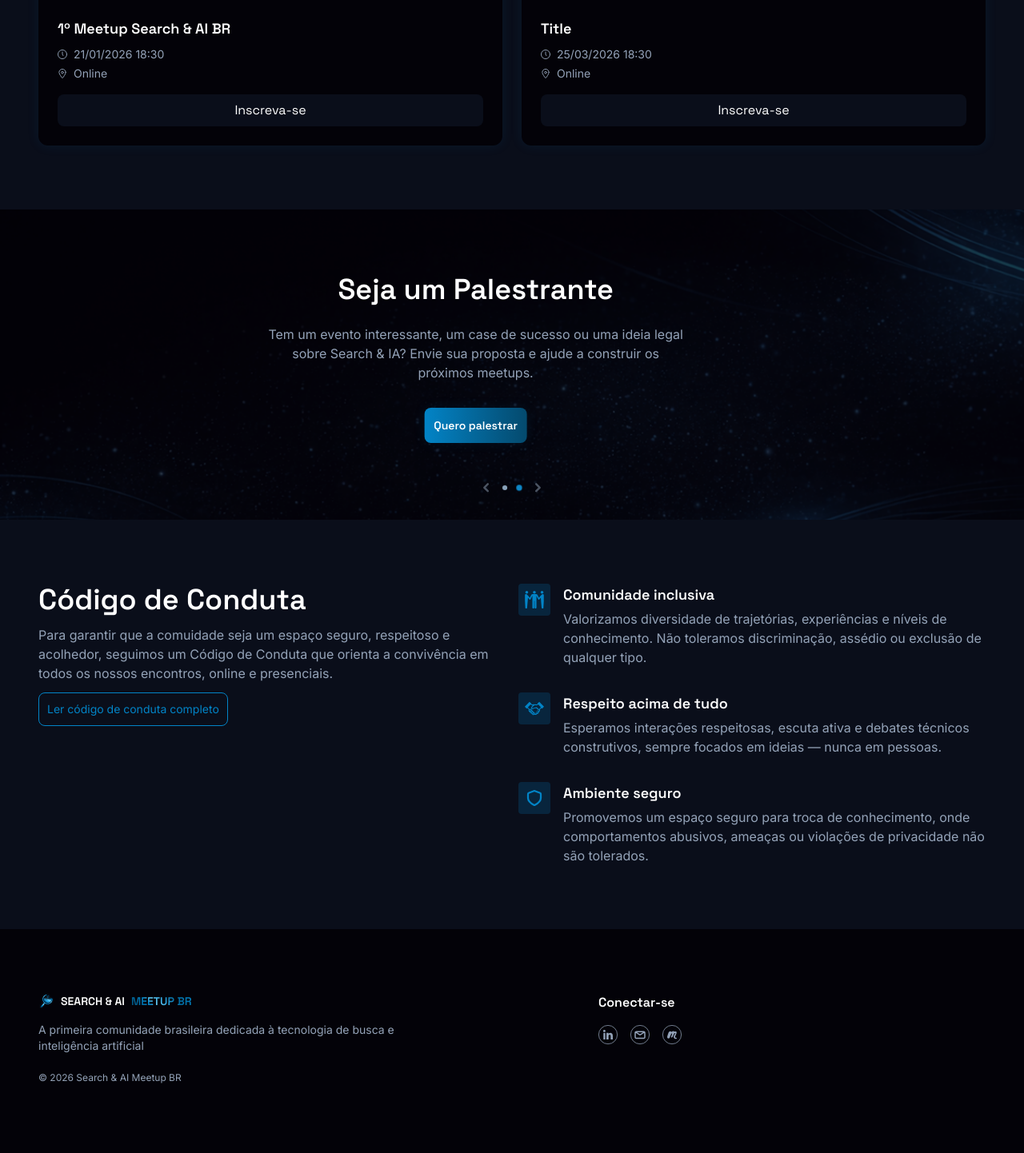
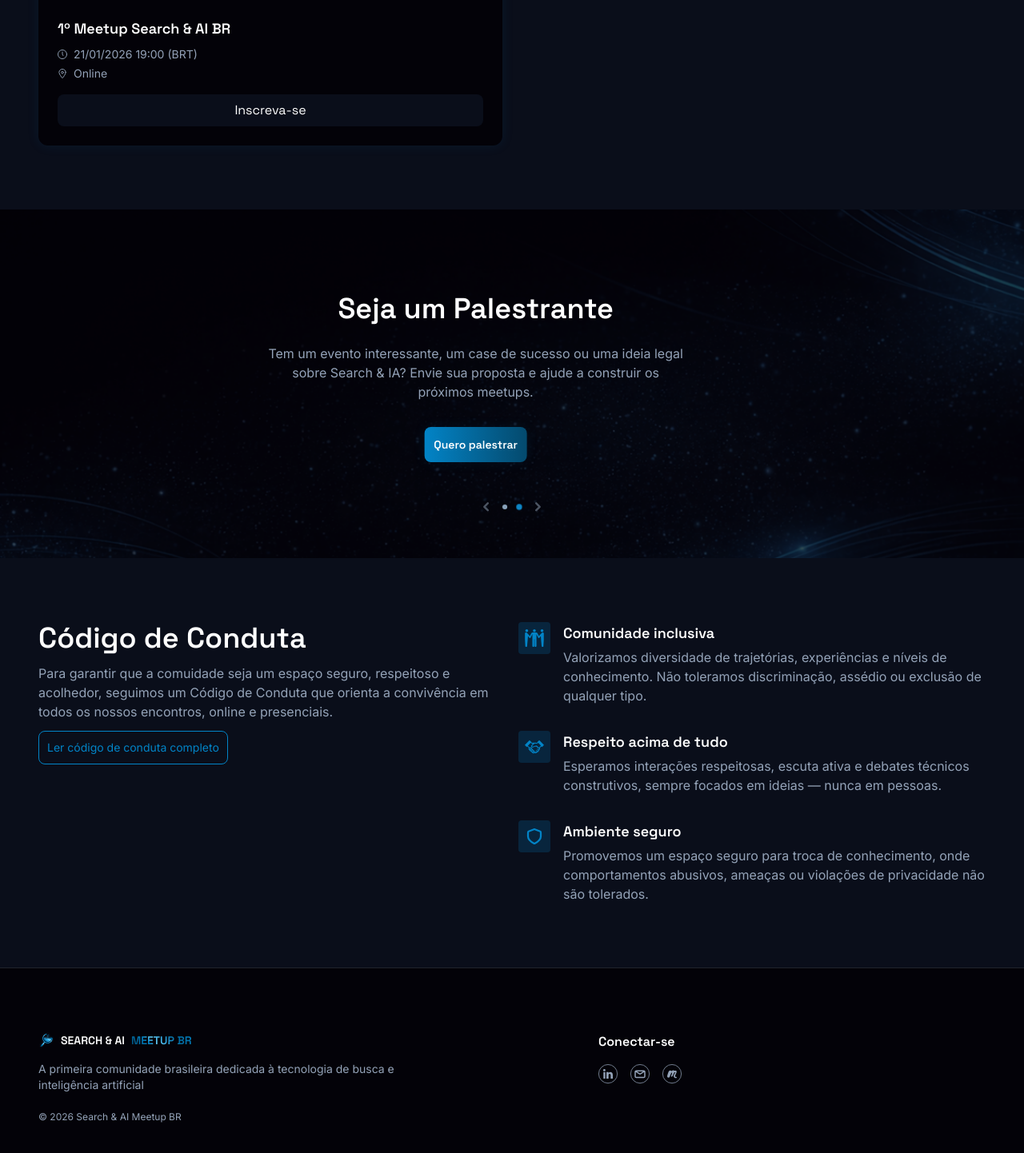
Before and after one commit to search-ai-meetup-br/site, a React (Vite) app: page / in a window 1280 px wide. Shown: the part 1846-3288 px from the top of the page at 80% size. Built offline with nearby package versions, Linux system fonts and the light colour scheme.

Commit message:
Add links

```diff
--- a/src/components/layout/Footer.jsx
+++ b/src/components/layout/Footer.jsx
@@ -9,7 +9,7 @@ export default function Footer() {
     const { t } = useTranslation();
 
     return (
-        <footer id="footer" className="">
+        <footer id="footer" className="border-t border-text-body/20">
             <div className='grid-design max-w-7xl mx-auto'>
                 <div className="col-span-4 lg:col-span-5 space-y-4">
                     <div
@@ -28,24 +28,28 @@ export default function Footer() {
                 <div className='col-span-4 sm:col-start-6 lg:col-span-5 lg:col-start-8 space-y-4'>
                     <h2 className="text-md">{t("footer.connect")}</h2>
                     <div className="flex gap-4">
-                        <IconLinkedin
+                        <a
                             href="#"
                             target="_blank"
                             rel="noopener noreferrer"
-                            aria-label={t("footer.links.linkedin")}
-                            className="h-6 w-6 transition-colors-transform duration-300 hover:text-primary hover:scale-105 active:scale-[98%] focus-visible:outline-none focus-visible:scale-105 focus-visible:text-primary cursor-pointer" />
-                        <IconEmail
-                            href="#"
+                            aria-label={t("footer.links.linkedin")}>
+                            <IconLinkedin
+                                className="h-6 w-6 transition-colors-transform duration-300 hover:text-primary hover:scale-105 active:scale-[98%] focus-visible:outline-none focus-visible:scale-105 focus-visible:text-primary cursor-pointer" />
+                        </a>
+                        <a
+                            href="mailto:searchai-meetupbr@outlook.com"
+                            aria-label={t("footer.links.email")}>
+                            <IconEmail
+                                className="h-6 w-6 transition-colors-transform duration-300 hover:text-primary hover:scale-105 active:scale-[98%] focus-visible:outline-none focus-visible:scale-105 focus-visible:text-primary cursor-pointer" />
+                        </a>
+                        <a
+                            href="https://www.meetup.com/search-ai-meetup-br/"
                             target="_blank"
                             rel="noopener noreferrer"
-                            aria-label={t("footer.links.email")}
-                            className="h-6 w-6 transition-colors-transform duration-300 hover:text-primary hover:scale-105 active:scale-[98%] focus-visible:outline-none focus-visible:scale-105 focus-visible:text-primary cursor-pointer" />
-                        <IconMeetup
-                            href="#"
-                            target="_blank"
-                            rel="noopener noreferrer"
-                            aria-label={t("footer.links.meetup")}
-                            className="h-6 w-6 transition-colors-transform duration-300 hover:text-primary hover:scale-105 active:scale-[98%] focus-visible:outline-none focus-visible:scale-105 focus-visible:text-primary cursor-pointer" />
+                            aria-label={t("footer.links.meetup")}>
+                            <IconMeetup
+                                className="h-6 w-6 transition-colors-transform duration-300 hover:text-primary hover:scale-105 active:scale-[98%] focus-visible:outline-none focus-visible:scale-105 focus-visible:text-primary cursor-pointer" />
+                        </a>
                     </div>
                 </div>
             </div>
--- a/src/data/ctaSlides.js
+++ b/src/data/ctaSlides.js
@@ -6,7 +6,7 @@ export const ctaSlides = [
         title: "cta.ctaSlides.speaker.title",
         description: "cta.ctaSlides.speaker.description",
         buttonText: "cta.ctaSlides.speaker.buttonText",
-        link: "#",
+        link: "https://docs.google.com/forms/d/e/1FAIpQLSc9AilIYqJYdlnXRWuk8OMjRBXNhJy0mUGmEPdpbldQdNIdHA/viewform",
     },
     {
         id: "local",
--- a/src/data/events.js
+++ b/src/data/events.js
@@ -1,4 +1,5 @@
 import ImgEvent from "../assets/images/events/event.png";
+import Img2101 from "../assets/images/events/21-01.png"
 
 export const EVENT_STATUS = {
     DRAFT: "draft",
@@ -9,27 +10,27 @@ export const EVENT_STATUS = {
 export const events = [
     {
         id: "jan-2026",
-        img: ImgEvent,
+        img: Img2101,
         title: "events.cards.jan.title",
-        dateTime: "21/01/2026 18:30",
+        dateTime: "21/01/2026 19:00 (BRT)",
         local: "Online",
-        link: "",
+        link: "https://www.meetup.com/search-ai-meetup-br/events/312506638/?eventOrigin=group_upcoming_events",
         status: EVENT_STATUS.PUBLISHED,
     },
     {
         id: "mar-2026",
         img: ImgEvent,
         title: "events.cards.mar.title",
-        dateTime: "25/03/2026 18:30",
+        dateTime: "25/03/2026 18:30 (BRT)",
         local: "Online",
         link: "",
-        status: EVENT_STATUS.PUBLISHED,
+        status: EVENT_STATUS.DRAFT,
     },
     {
         id: "apr-2026",
         img: ImgEvent,
         title: "events.cards.apr.title",
-        dateTime: "27/05/2026 18:30",
+        dateTime: "27/05/2026 18:30 (BRT)",
         local: "",
         link: "",
         status: EVENT_STATUS.DRAFT,
@@ -38,7 +39,7 @@ export const events = [
         id: "jul-2026",
         img: ImgEvent,
         title: "events.cards.jul.title",
-        dateTime: "29/07/2026 18:30",
+        dateTime: "29/07/2026 18:30 (BRT)",
         local: "",
         link: "",
         status: EVENT_STATUS.DRAFT,
@@ -47,7 +48,7 @@ export const events = [
         id: "sep-2026",
         img: ImgEvent,
         title: "events.cards.sep.title",
-        dateTime: "20/09/2026 18:30",
+        dateTime: "20/09/2026 18:30 (BRT)",
         local: "",
         link: "",
         status: EVENT_STATUS.DRAFT,
@@ -55,7 +56,7 @@ export const events = [
      {
         id: "nov-2026",
         img: ImgEvent,
-        title: "events.cards.nov.title",
+        title: "events.cards.nov.title (BRT)",
         dateTime: "25/11/2026 18:30",
         local: "",
         link: "",
--- a/src/pages/CodeOfConduct/sections/CompleteCodeOfCondute.jsx
+++ b/src/pages/CodeOfConduct/sections/CompleteCodeOfCondute.jsx
@@ -13,7 +13,7 @@ export default function CodeOfConductPage() {
     };
 
     return (
-        <section>
+        <section className="bg-linear-to-br from-background to-primary/5">
 
             <div className="max-w-7xl mx-auto grid-design">
 
--- a/src/pages/Home/sections/CTA.jsx
+++ b/src/pages/Home/sections/CTA.jsx
@@ -51,7 +51,7 @@ export default function CTA() {
     return (
         <section
             id="cta"
-            className="relative bg-[url('/bg-cta.png')] bg-cover bg-center"
+            className="relative bg-[url('/bg-cta.png')] bg-cover bg-center py-6"
         >
             <div className="absolute inset-0 bg-background/40 z-0" />
 
@@ -75,7 +75,7 @@ export default function CTA() {
                                     </p>
 
                                     <a
-                                        href={slide.action}
+                                        href={slide.link}
                                         target="_blank" rel="noopener noreferrer"
                                         className="bg-linear-to-r cursor-pointer shadow from-primary to-secondary text-text-titles font-display font-semibold p-3 rounded-lg text-sm transition duration-500 hover:brightness-120 hover:scale-[102%] active:scale-98 focus-visible:outline-none focus-visible:ring focus-visible:ring-text-body focus-visible:scale-[102%]"
                                     >
--- a/src/pages/Home/sections/Events.jsx
+++ b/src/pages/Home/sections/Events.jsx
@@ -52,6 +52,7 @@ export default function Events() {
                                         </div>
                                         <a
                                             href={event.link}
+                                            target="_blank" rel="noopener noreferrer"
                                             className="mt-4 block rounded-lg p-2 text-center font-display bg-surface text-text-titles transition-all duration-500 group-hover:bg-primary/70 group-hover:shadow-hover active:scale-98 focus-visible:outline-none focus-visible:ring focus-visible:ring-text-body focus-visible:scale-[102%]"
                                         >
                                             {t("events.buttons.join")}
```
Also changed, not shown: src/pages/Home/sections/Hero.jsx (+4 -6 lines), src/assets/images/events/21-01.png (added).
